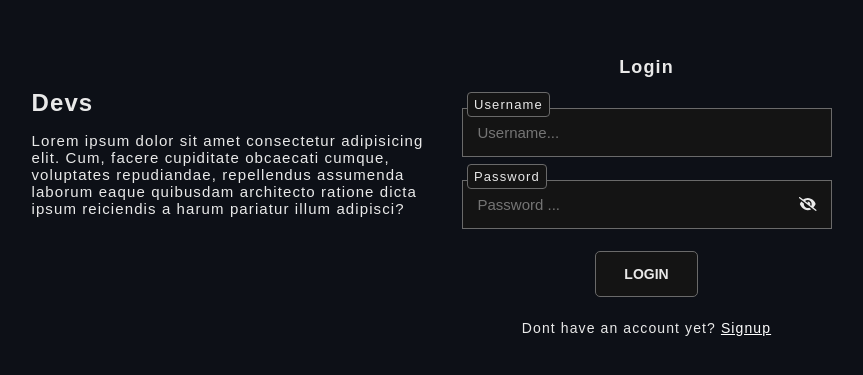
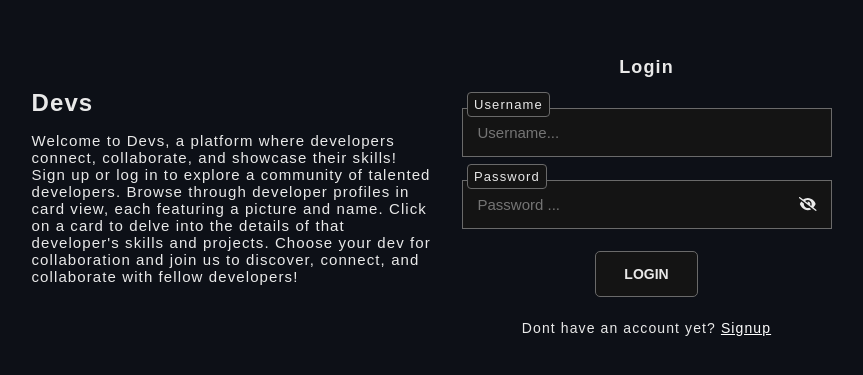
Before and after one commit to jinshin19/devs, a React (Vite) app in the folder client/: page /login in a window 1280 px wide. Shown: the part 211-586 px from the top of the page, without its empty margins (201-1064 px from the left). Built offline with nearby package versions, Linux system fonts and the light colour scheme; no server answers.

Commit message:
feat/added new paragraph

```diff
--- a/client/src/pages/auth/Login.tsx
+++ b/client/src/pages/auth/Login.tsx
@@ -24,10 +24,13 @@ const Login = () => {
         </div>
         <div className="content-wrapper">
           <p>
-            Lorem ipsum dolor sit amet consectetur adipisicing elit. Cum, facere
-            cupiditate obcaecati cumque, voluptates repudiandae, repellendus
-            assumenda laborum eaque quibusdam architecto ratione dicta ipsum
-            reiciendis a harum pariatur illum adipisci?
+            Welcome to Devs, a platform where developers connect, collaborate,
+            and showcase their skills! Sign up or log in to explore a community
+            of talented developers. Browse through developer profiles in card
+            view, each featuring a picture and name. Click on a card to delve
+            into the details of that developer's skills and projects. Choose
+            your dev for collaboration and join us to discover, connect, and
+            collaborate with fellow developers!
           </p>
         </div>
       </div>
```
